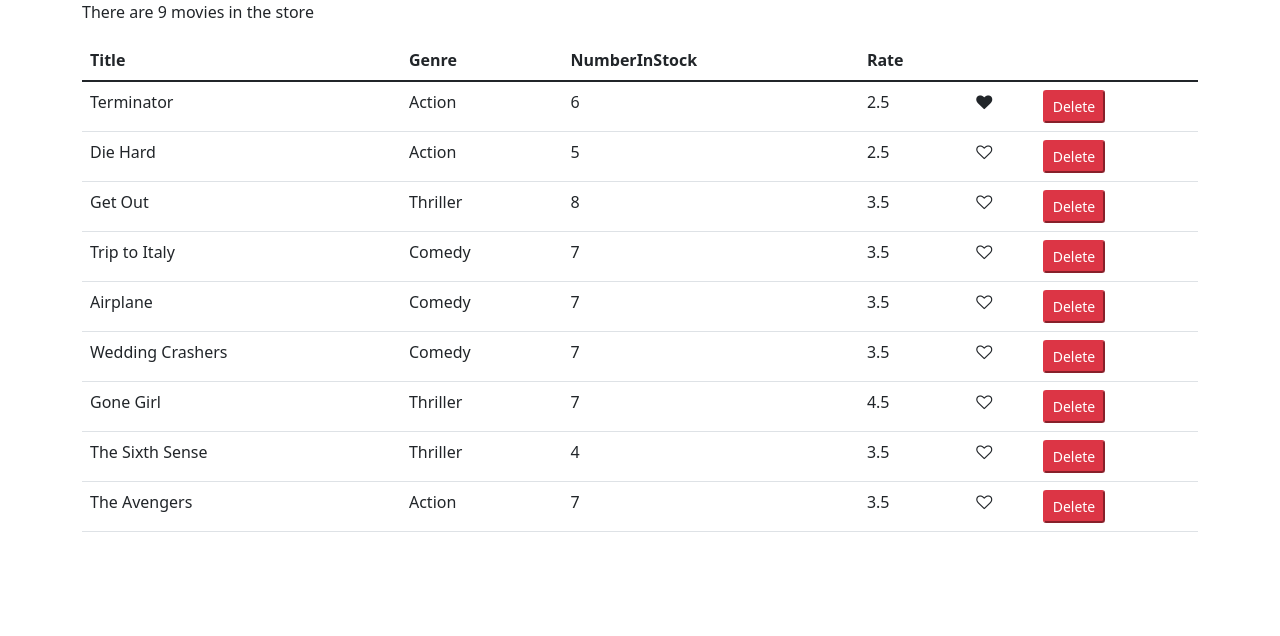
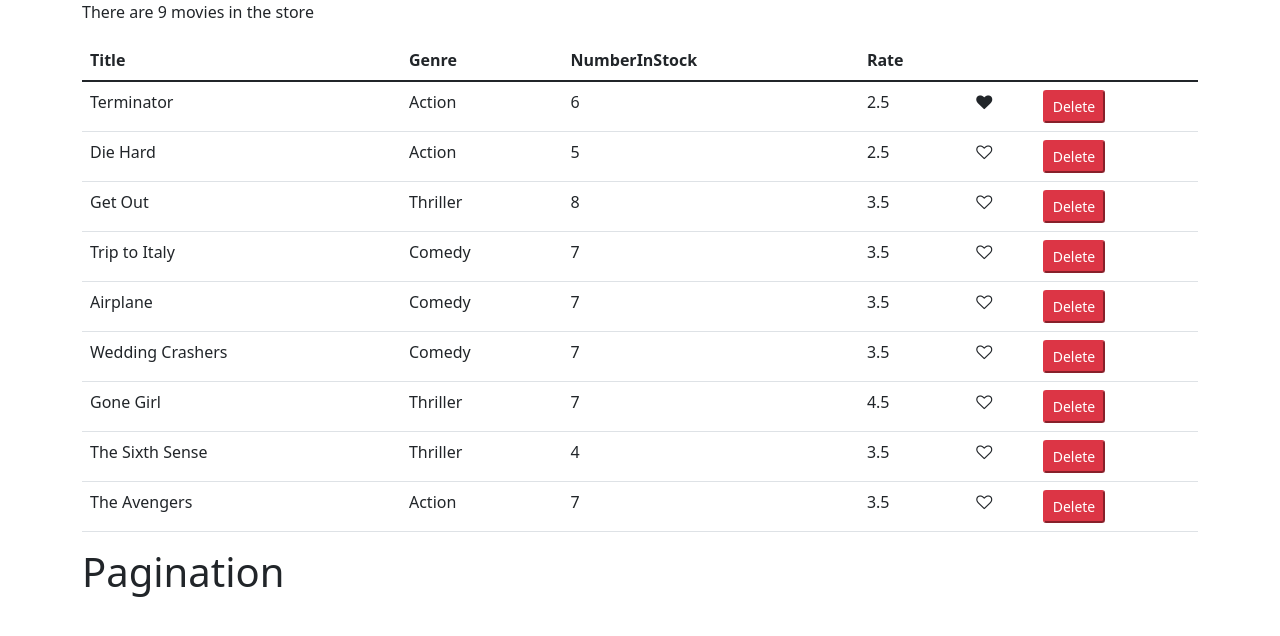
Before and after one commit to blackpapa/movie_store-react-app, a React (Create React App) app: page / in a window 1280 px wide. Shown: the top 636 px of the page. Built offline with nearby package versions, Linux system fonts and the light colour scheme.

Commit message:
Set up pagination component

```diff
--- /dev/null
+++ b/src/components/common/pagination.jsx
@@ -0,0 +1,7 @@
+import React from "react";
+
+const Pagination = (props) => {
+  return <h1>Pagination</h1>;
+};
+
+export default Pagination;
--- a/src/components/movie.jsx
+++ b/src/components/movie.jsx
@@ -1,6 +1,7 @@
 import React, { Component } from "react";
 import { getMovies } from "./../services/fakeMovieService";
 import Like from "./common/like";
+import Pagination from "./common/pagination";
 
 class Movie extends Component {
   state = { movies: [] };
@@ -66,6 +67,7 @@
             ))}
           </tbody>
         </table>
+        <Pagination />
       </React.Fragment>
     );
   }
```
